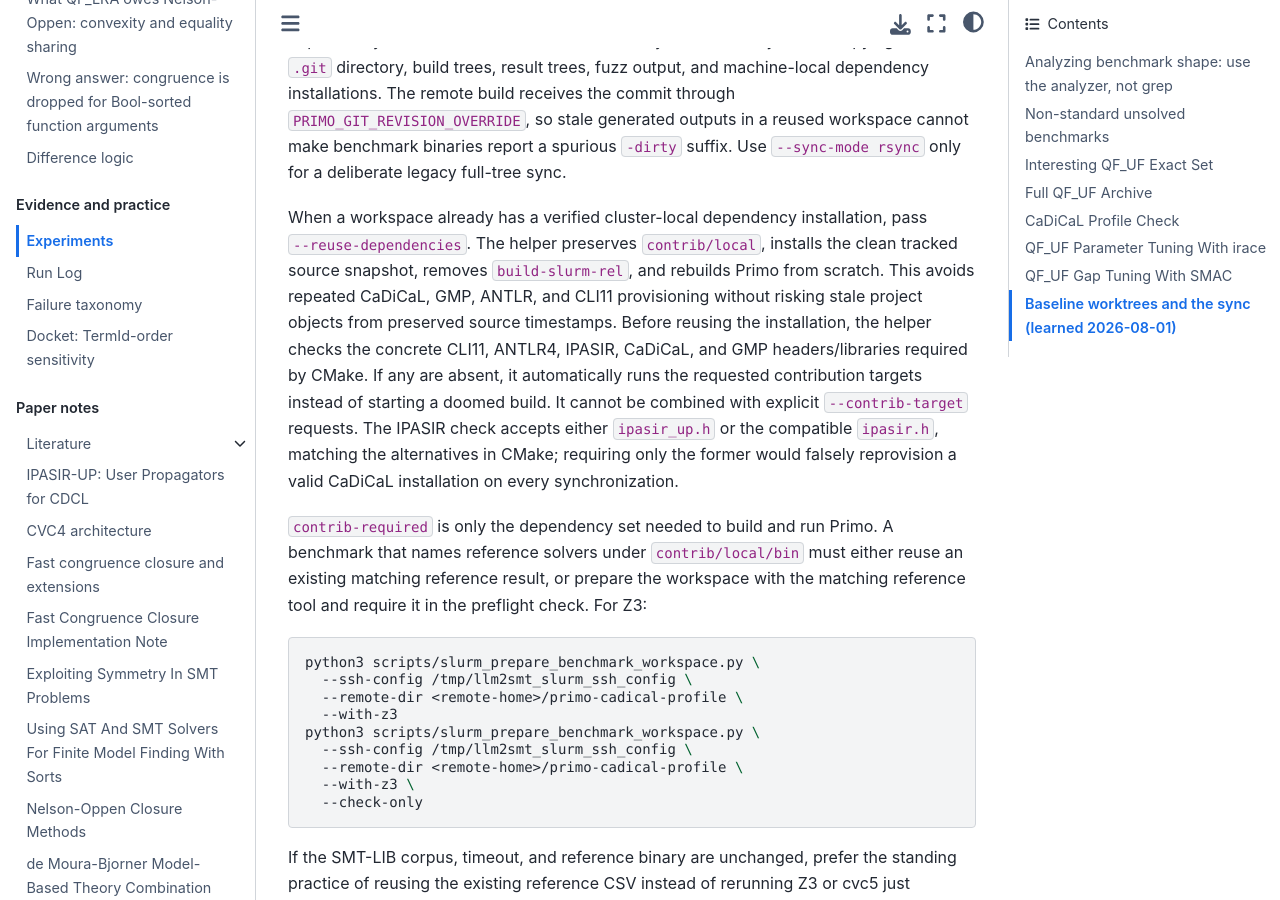
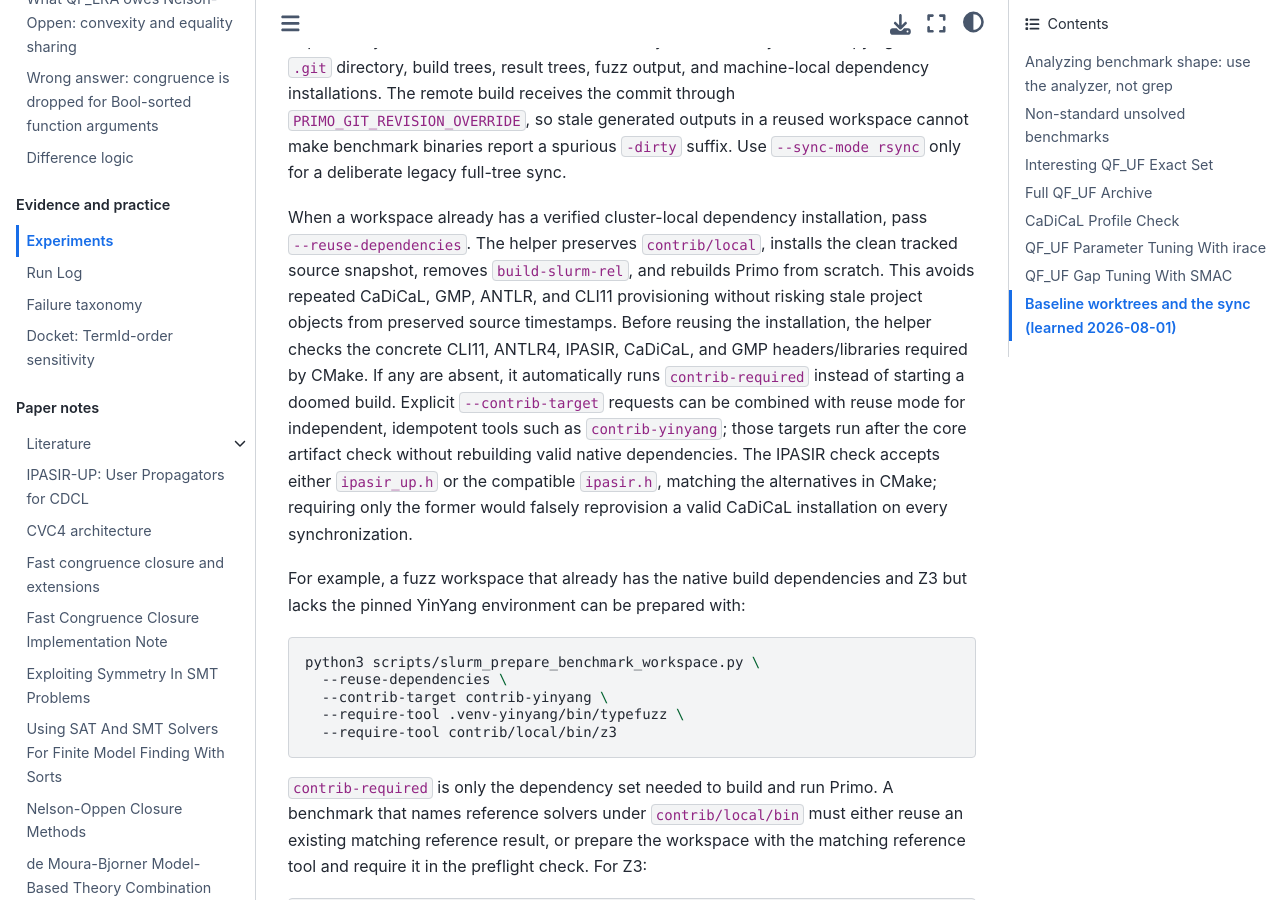
Before and after one commit to primo-solver/primo, a Jupyter Book: the page built from docs/experiments.md, in a window 1280 px wide and 900 px high, scrolled down 2948 px. Built offline with Jupyter Book 1.0.4 settings and Sphinx 7.4.7 and the Sphinx Book theme 1.1.4, drawn with Linux system fonts in a browser that asks for light colours.

Commit message:
Reuse SLURM dependencies when provisioning fuzz tools

````diff
--- a/docs/experiments.md
+++ b/docs/experiments.md
@@ -140,11 +140,24 @@ scratch. This avoids repeated CaDiCaL, GMP, ANTLR, and CLI11 provisioning withou
 risking stale project objects from preserved source timestamps. Before reusing the
 installation, the helper checks the concrete CLI11, ANTLR4, IPASIR, CaDiCaL, and
 GMP headers/libraries required by CMake. If any are absent, it automatically runs
-the requested contribution targets instead of starting a doomed build. It cannot
-be combined with explicit `--contrib-target` requests. The IPASIR check accepts
-either `ipasir_up.h` or the compatible `ipasir.h`, matching the alternatives in
-CMake; requiring only the former would falsely reprovision a valid CaDiCaL
-installation on every synchronization.
+`contrib-required` instead of starting a doomed build. Explicit
+`--contrib-target` requests can be combined with reuse mode for independent,
+idempotent tools such as `contrib-yinyang`; those targets run after the core
+artifact check without rebuilding valid native dependencies. The IPASIR check
+accepts either `ipasir_up.h` or the compatible `ipasir.h`, matching the
+alternatives in CMake; requiring only the former would falsely reprovision a
+valid CaDiCaL installation on every synchronization.
+
+For example, a fuzz workspace that already has the native build dependencies
+and Z3 but lacks the pinned YinYang environment can be prepared with:
+
+```bash
+python3 scripts/slurm_prepare_benchmark_workspace.py \
+  --reuse-dependencies \
+  --contrib-target contrib-yinyang \
+  --require-tool .venv-yinyang/bin/typefuzz \
+  --require-tool contrib/local/bin/z3
+```
 
 `contrib-required` is only the dependency set needed to build and run Primo. A
 benchmark that names reference solvers under `contrib/local/bin` must either
````
Also changed, not shown: 1 other file.
